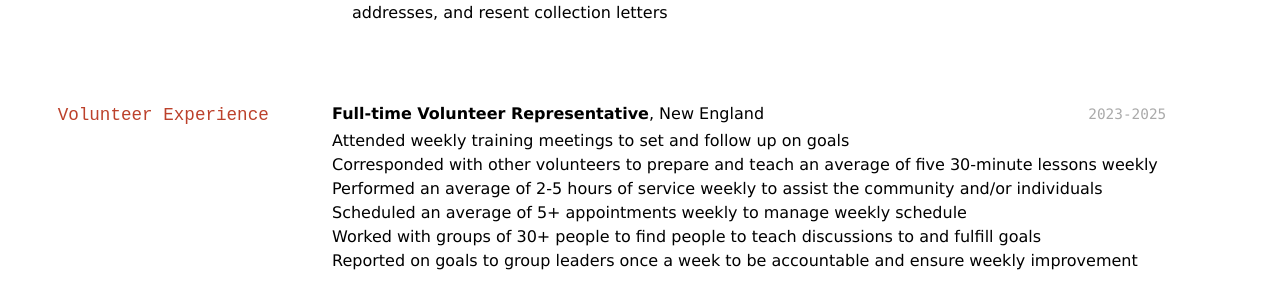
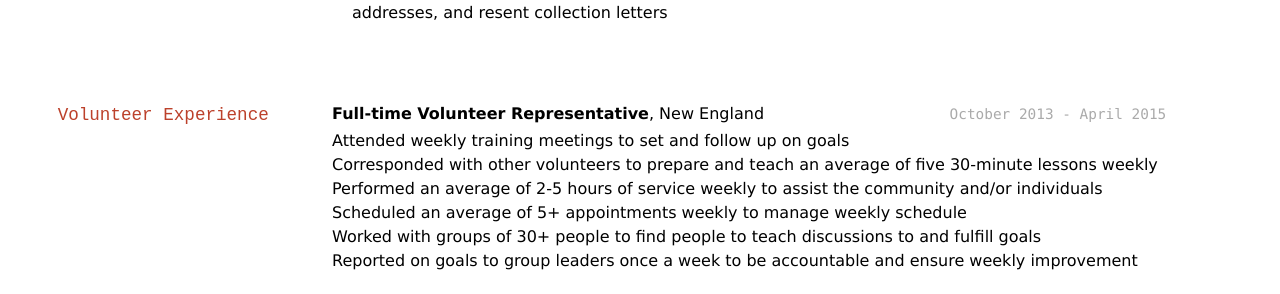
Before and after one commit to byuids-resumes/DELLASILVA-Resume, a Jekyll site: the page built from docs/index.md, in a window 1280 px wide. Shown: the part 1077-1371 px from the top of the page. Built offline with Jekyll 4.4.1, drawn with Linux system fonts in a browser that asks for light colours.

Commit message:
Update index.md

```diff
--- a/docs/index.md
+++ b/docs/index.md
@@ -64,7 +64,7 @@ __Brigham Young University-Idaho__, Student Collection Specialist
 
 ## Volunteer Experience
 
-`2023-2025`
+`October 2013 - April 2015`
 __Full-time Volunteer Representative__, New England
 
 - Attended weekly training meetings to set and follow up on goals
```
